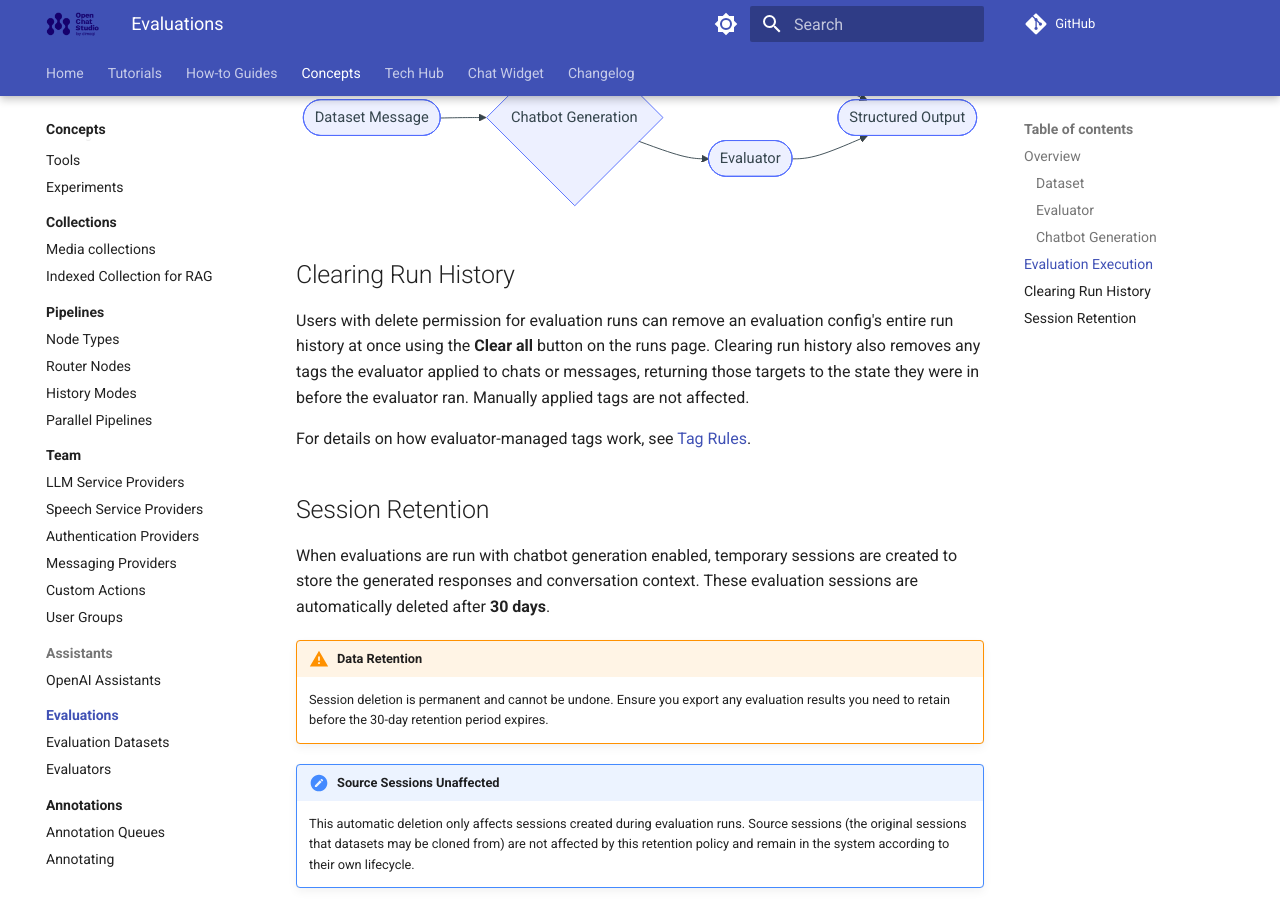
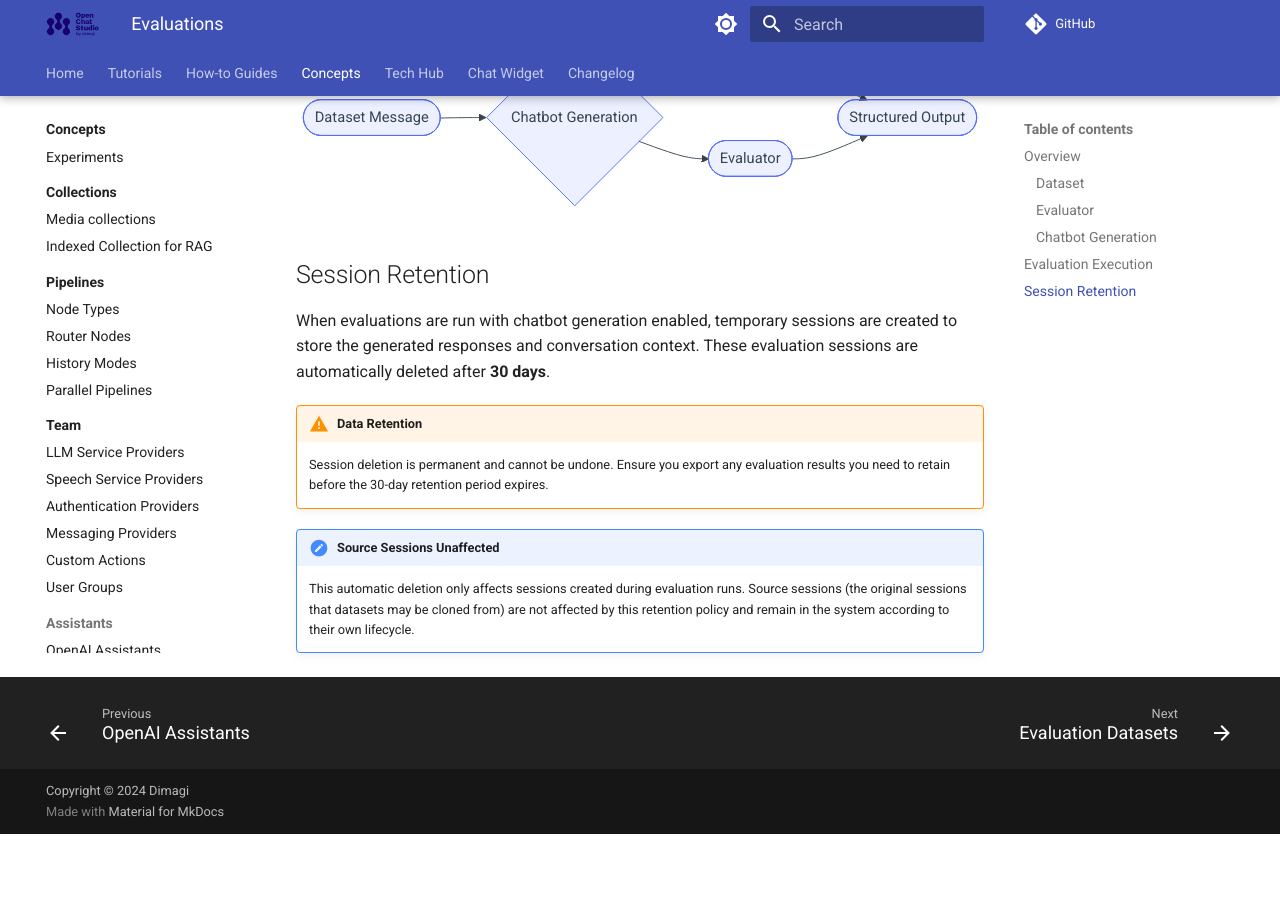
Before and after one commit to dimagi/open-chat-studio-docs, an MkDocs documentation site: the page built from docs/concepts/evaluations/index.md, in a window 1280 px wide and 900 px high, scrolled down 1105 px. Built offline with MkDocs 1.6.1 and Material for MkDocs 9.7.7, drawn with Linux system fonts in a browser that asks for light colours; a script that is not in the unit is left out; comment, search, counter and statistics services are not loaded; after the commit the page ends 1939 px from its top, so only the background shows below that.

Commit message:
Remove changes to evaluations/index.md per review feedback
Co-authored-by: Chris Smit <SmittieC@users.noreply.github.com>

````diff
--- a/docs/concepts/evaluations/index.md
+++ b/docs/concepts/evaluations/index.md
@@ -35,12 +35,6 @@ flowchart LR
     evaluator2 --> structured_output
 ```
 
-## Clearing Run History
-
-Users with delete permission for evaluation runs can remove an evaluation config's entire run history at once using the **Clear all** button on the runs page. Clearing run history also removes any tags the evaluator applied to chats or messages, returning those targets to the state they were in before the evaluator ran. Manually applied tags are not affected.
-
-For details on how evaluator-managed tags work, see [Tag Rules](./evaluators.md#tag-rules).
-
 ## Session Retention
 
 When evaluations are run with chatbot generation enabled, temporary sessions are created to store the generated responses and conversation context. These evaluation sessions are automatically deleted after **30 days**.
````
